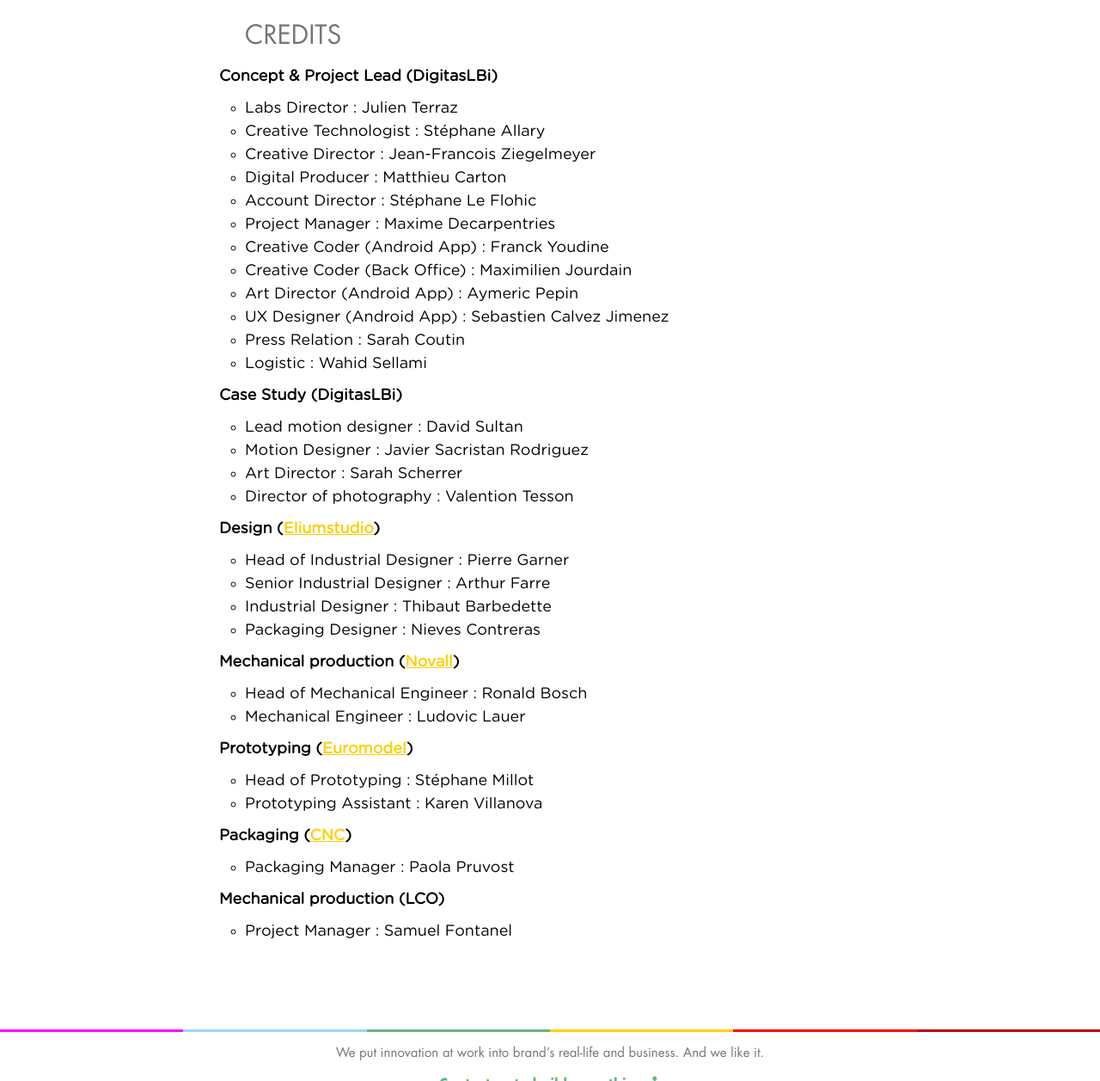
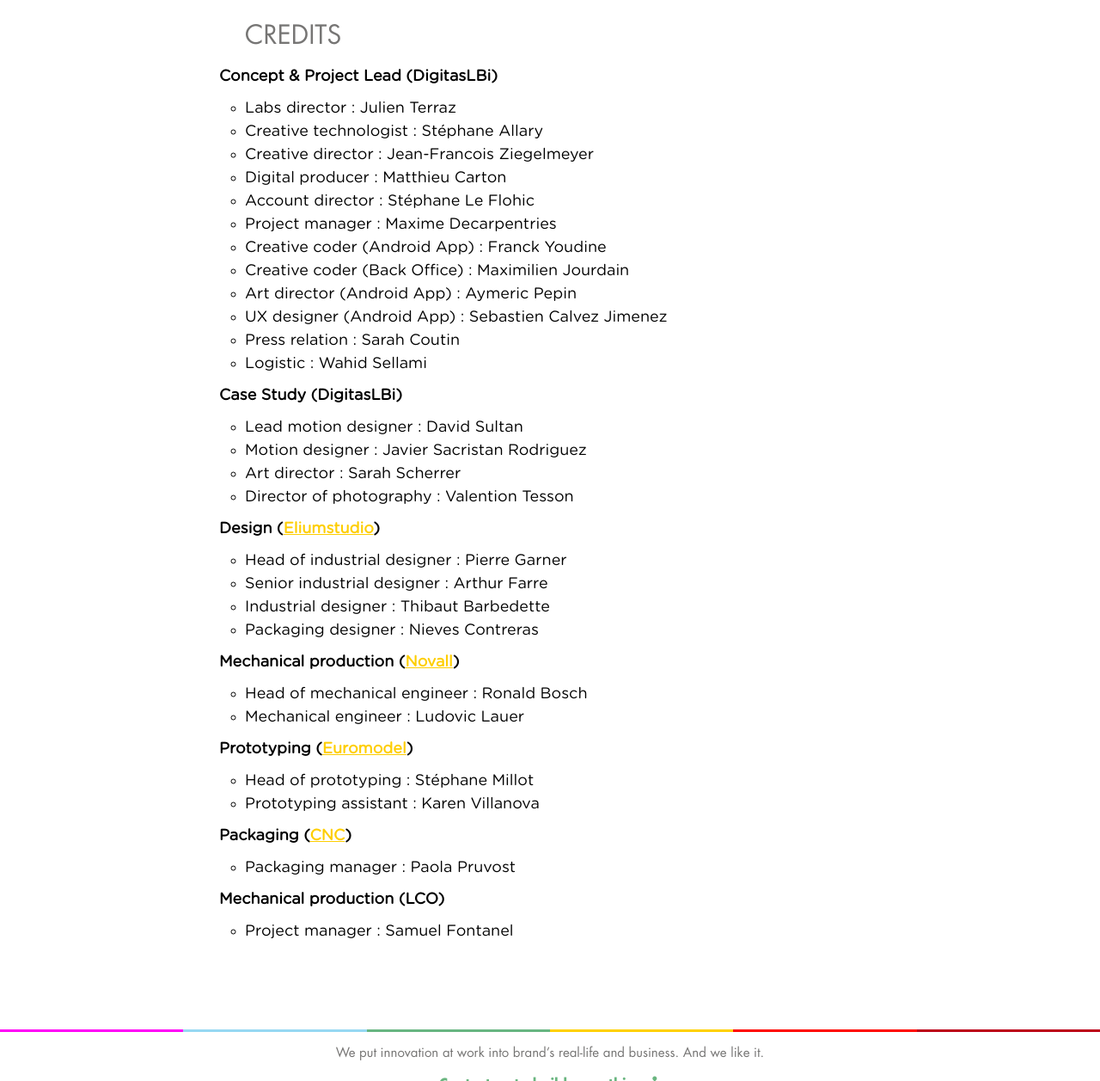
Before and after one commit to digitaslabs/digitaslabs.github.io, a Jekyll site: the page built from _posts/2017-09-22-Dior-Eyes.md, in a window 1280 px wide and 1400 px high, scrolled down 5442 px, cut to the strip 143-1400 px from the top of the window. Shown: the whole strip at 86% size. Built offline with Jekyll 4.4.1, drawn with Linux system fonts in a browser that asks for light colours; nearby versions of some CDN libraries.

Commit message:
Dior eyes

```diff
--- a/_posts/2017-09-22-Dior-Eyes.md
+++ b/_posts/2017-09-22-Dior-Eyes.md
@@ -59,47 +59,47 @@ DigitasLBi Labs Paris and Dior sign here the finest combination of technological
 **Concept & Project Lead (DigitasLBi)**
 
 
-- Labs Director : Julien Terraz
-- Creative Technologist : Stéphane Allary
-- Creative Director : Jean-Francois Ziegelmeyer
-- Digital Producer : Matthieu Carton
-- Account Director : Stéphane Le Flohic
-- Project Manager : Maxime Decarpentries
-- Creative Coder (Android App) : Franck Youdine
-- Creative Coder (Back Office) : Maximilien Jourdain
-- Art Director (Android App) : Aymeric Pepin
-- UX Designer (Android App) : Sebastien Calvez Jimenez
-- Press Relation : Sarah Coutin
+- Labs director : Julien Terraz
+- Creative technologist : Stéphane Allary
+- Creative director : Jean-Francois Ziegelmeyer
+- Digital producer : Matthieu Carton
+- Account director : Stéphane Le Flohic
+- Project manager : Maxime Decarpentries
+- Creative coder (Android App) : Franck Youdine
+- Creative coder (Back Office) : Maximilien Jourdain
+- Art director (Android App) : Aymeric Pepin
+- UX designer (Android App) : Sebastien Calvez Jimenez
+- Press relation : Sarah Coutin
 - Logistic : Wahid Sellami
 
 **Case Study (DigitasLBi)**
 
 - Lead motion designer : David Sultan
-- Motion Designer : Javier Sacristan Rodriguez
-- Art Director : Sarah Scherrer
+- Motion designer : Javier Sacristan Rodriguez
+- Art director : Sarah Scherrer
 - Director of photography : Valention Tesson
 
 **Design ([Eliumstudio](http://www.eliumstudio.com/))**
 
-- Head of Industrial Designer : Pierre Garner
-- Senior Industrial Designer : Arthur Farre
-- Industrial Designer : Thibaut Barbedette
-- Packaging Designer : Nieves Contreras
+- Head of industrial designer : Pierre Garner
+- Senior industrial designer : Arthur Farre
+- Industrial designer : Thibaut Barbedette
+- Packaging designer : Nieves Contreras
 
 **Mechanical production ([Novall](http://www.novall.fr/))**
 
-- Head of Mechanical Engineer : Ronald Bosch
-- Mechanical Engineer : Ludovic Lauer
+- Head of mechanical engineer : Ronald Bosch
+- Mechanical engineer : Ludovic Lauer
 
 **Prototyping ([Euromodel](http://euromodel.fr/))**
 
-- Head of Prototyping : Stéphane Millot
-- Prototyping Assistant : Karen Villanova
+- Head of prototyping : Stéphane Millot
+- Prototyping assistant : Karen Villanova
 
 **Packaging ([CNC](http://www.carton-nylon-coton.fr/fr/))**
 
-- Packaging Manager : Paola Pruvost
+- Packaging manager : Paola Pruvost
 
 **Mechanical production (LCO)**
 
-- Project Manager : Samuel Fontanel
+- Project manager : Samuel Fontanel
```
Also changed, not shown: _posts/2015-05-22-Dior-Eyes-v1.md (+1 -1 lines).
